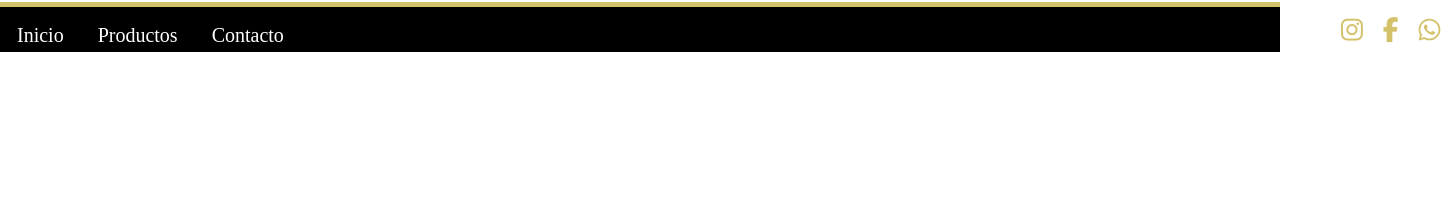
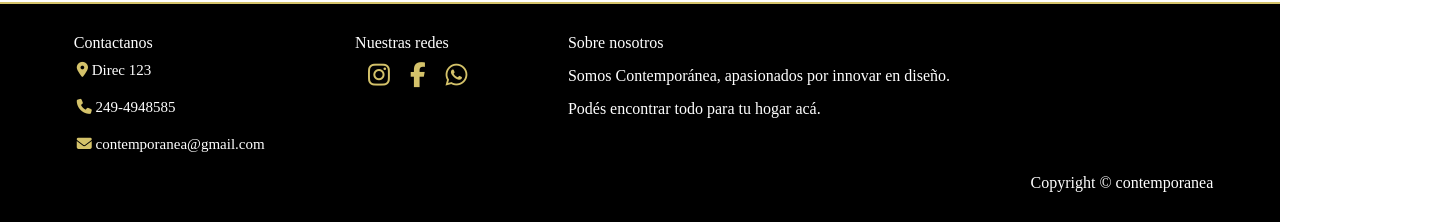
Before and after one commit to Elizabeth-Acebal/Tp-especial-Web1, a plain HTML site: page productos.html in a window 1280 px wide. Shown: the part 2764-2986 px from the top of the page, 1450 px wide, since content can reach past the window. Before the commit the page ends 2816 px from the top, so only its background shows below. Drawn offline with Linux system fonts and the light colour scheme.

Commit message:
se modifico js, y se cambio footer

```diff
--- a/css/style.css
+++ b/css/style.css
@@ -12,6 +12,14 @@
     height: 60px;
     border-bottom: solid 2px #D4C26A;
     font-family: system-ui;
+}
+.item {
+    color: white;
+    font-size: 20px;
+    margin: 7px;
+    padding: 10px;
+    text-align: center;
+    text-decoration: none;
 }
 
 /*------------------------------*/
@@ -113,8 +121,6 @@ h2 {
     background: rgba(255, 255, 2555, 0.8);
 }
 
-
-
 /*-----------productos-----------*/
 
 /*-----------carrito de compras-----------*/
@@ -161,40 +167,49 @@ thead {
 
 #btn-eliminar,
 #btn-comprar {
-    background-color: black;
+    background-color: #000000;
     border-radius: 5px;
     color: #D4C26A;
     padding: 10px;
 }
 
-
 /*-----------carrito de compras-----------*/
 
 footer {
     display: flex;
-    background-color: black;
-    height: 50px;
-    border-top: solid 5px #D4C26A;
+    background-color: #000000;
+    height: 220px;
+    justify-content: space-around;
+    border-top: solid 2px #D4C26A;
+    padding: 30px;
 }
 
-.item {
+footer p {
+    color: #ffffff;
+    margin-left: 7px;
+}
+
+.contacto{
+    display: flex;
+    align-items: flex-start;
+    flex-direction: column;
+}
+
+.item-contacto {
     color: white;
-    font-size: 20px;
-    margin: 7px;
-    padding: 10px;
-    text-align: center;
+    font-size: 15px;
+    margin: 10px;
     text-decoration: none;
 }
 
-.item:hover {
-    opacity: 0.6;
-    background: #D4C26A;
+.item:hover, .item-contacto:hover{
+    color:#D4C26A;
+    transition:0.5s;
 }
 
 .redes {
     display: flex;
     margin: 10px;
-    margin-left: 1030px;
     list-style: none;
 }
 
@@ -203,6 +218,17 @@ footer {
     font-size: 25px;
     margin: 5px;
     padding: 5px;
+}
+
+.sobre-nosotros{
+    display: flex;
+    flex-direction: column;
+    gap: 15px;
+}
+
+.copyright{
+    display: flex;
+    align-items: end;
 }
 
 /*-----------FORM------------*/
--- a/productos.html
+++ b/productos.html
@@ -130,15 +130,31 @@
         </table>
     </div>
 
-        <footer>
-            <a href="index.html" class="item">Inicio</a>
-            <a href="productos.html" class="item">Productos</a>
-            <a href="contacto.html" class="item">Contacto</a>
+    <footer>
+        <div class="contacto">
+            <p>Contactanos</p>
+            <a href="#" class="item-contacto "> <i class="fa-solid fa-location-dot" style="color: #d4c26a;"></i> Direc
+                123</a>
+            <a href="#" class="item-contacto "><i class="fa-solid fa-phone" style="color: #d4c26a;"></i> 249-4948585</a>
+            <a href="#" class="item-contacto "><i class="fa-solid fa-envelope" style="color: #d4c26a;"></i>
+                contemporanea@gmail.com</a>
+        </div>
+
+        <div class="container-redes">
+            <p>Nuestras redes</p>
             <ul class="redes">
                 <li><a href="#" class="social-icon"><i class="fa-brands fa-instagram"></i></a></li>
                 <li><a href="#" class="social-icon"><i class="fa-brands fa-facebook-f"></i></a></li>
                 <li><a href="#" class="social-icon"><i class="fa-brands fa-whatsapp"></i></a></li>
             </ul>
+        </div>
+        <div class="sobre-nosotros">
+            <p>Sobre nosotros</p>
+            <p>Somos Contemporánea, apasionados por innovar en diseño.</p>
+            <p>Podés encontrar todo para tu hogar acá.</p>
+        </div>
+        <p class="copyright">Copyright &copy; contemporanea</p>
+
     </footer>
 </body>
 </html>
```
Also changed, not shown: contacto.html (+26 -9 lines), index.html (+19 -3 lines).
